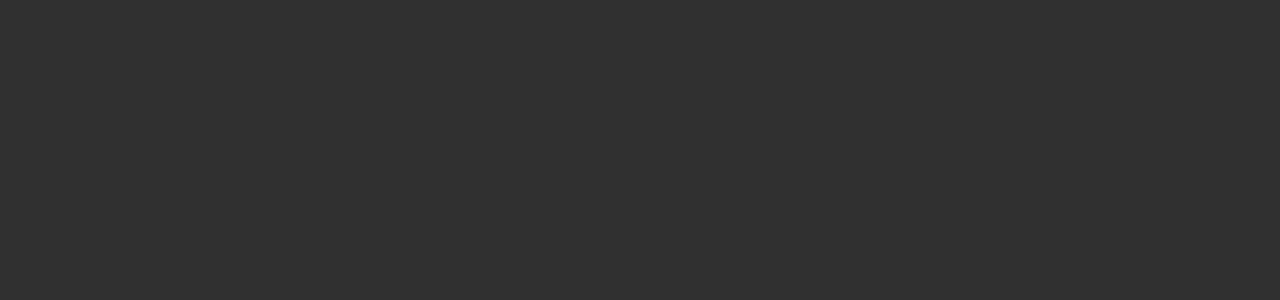
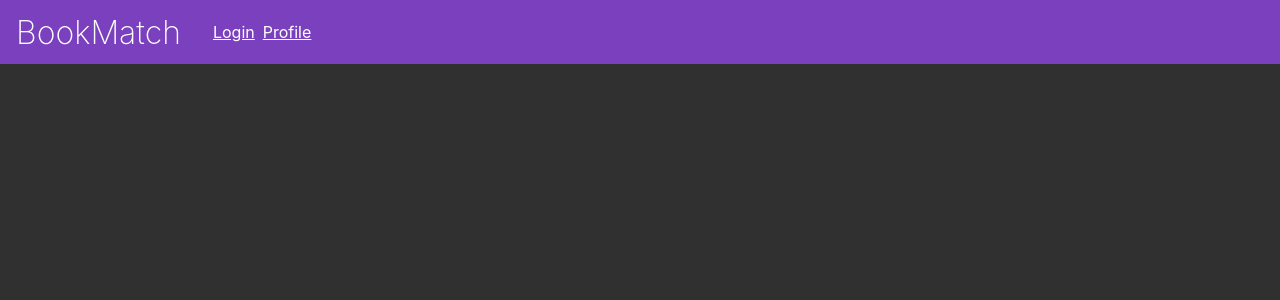
Before and after one commit to WassimJabz/BookMatch, a React (Create React App) app in the folder bookmatch-frontend/: page / in a window 1280 px wide. Before the commit this address had no page. Shown: the top 300 px of the page. Built offline with nearby package versions, Linux system fonts and the light colour scheme.

Commit message:
First navbar draft

```diff
--- a/bookmatch-frontend/src/App.css
+++ b/bookmatch-frontend/src/App.css
@@ -1,4 +1,5 @@
 .App {
+  margin-top: var(--navbar-height);
   padding: 1rem 2rem;
 }
 
@@ -10,6 +11,7 @@
 
 html{
   --color-accent: #7b40be;
+  --navbar-height: 4rem;
 
   background-color: #303030;
   color: white;
--- a/bookmatch-frontend/src/App.js
+++ b/bookmatch-frontend/src/App.js
@@ -2,9 +2,12 @@
 import './App.css';
 import ProfilePage from './ProfilePage/ProfilePage';
 import LoginPage from './LoginPage/LoginPage';
+import NavBar from "./NavBar/NavBar";
 
 function App() {
   return (
+    <div>
+      <NavBar />
       <div className="App">
         <BrowserRouter>
           <Routes>
@@ -13,6 +16,7 @@
           </Routes>
         </BrowserRouter>
       </div>
+    </div>
   );
 }
 
--- /dev/null
+++ b/bookmatch-frontend/src/NavBar/NavBar.css
@@ -0,0 +1,26 @@
+.bar{
+    position: fixed;
+    left: 0;
+    right: 0;
+    top: 0;
+    padding: 0 1rem;
+    height: var(--navbar-height);
+    background-color: var(--color-accent);
+    display: flex;
+    align-items: center;
+    gap: 2rem;
+}
+
+.logo{
+    font-size: 2rem;
+    font-weight: 200;
+}
+
+nav{
+    display: flex;
+    gap: 0.5rem;
+}
+
+nav a{
+    color: white;
+}
--- /dev/null
+++ b/bookmatch-frontend/src/NavBar/NavBar.js
@@ -0,0 +1,14 @@
+import { Link } from 'react-router-dom';
+import './NavBar.css';
+
+export default function NavBar(){
+    return (
+        <div className="bar">
+            <div className="logo">BookMatch</div>
+            <nav>
+                <a href="/login">Login</a>
+                <a href="/profile">Profile</a>
+            </nav>
+        </div>
+    )
+}
```
Lines whose indentation alone changed are shown as unchanged.
